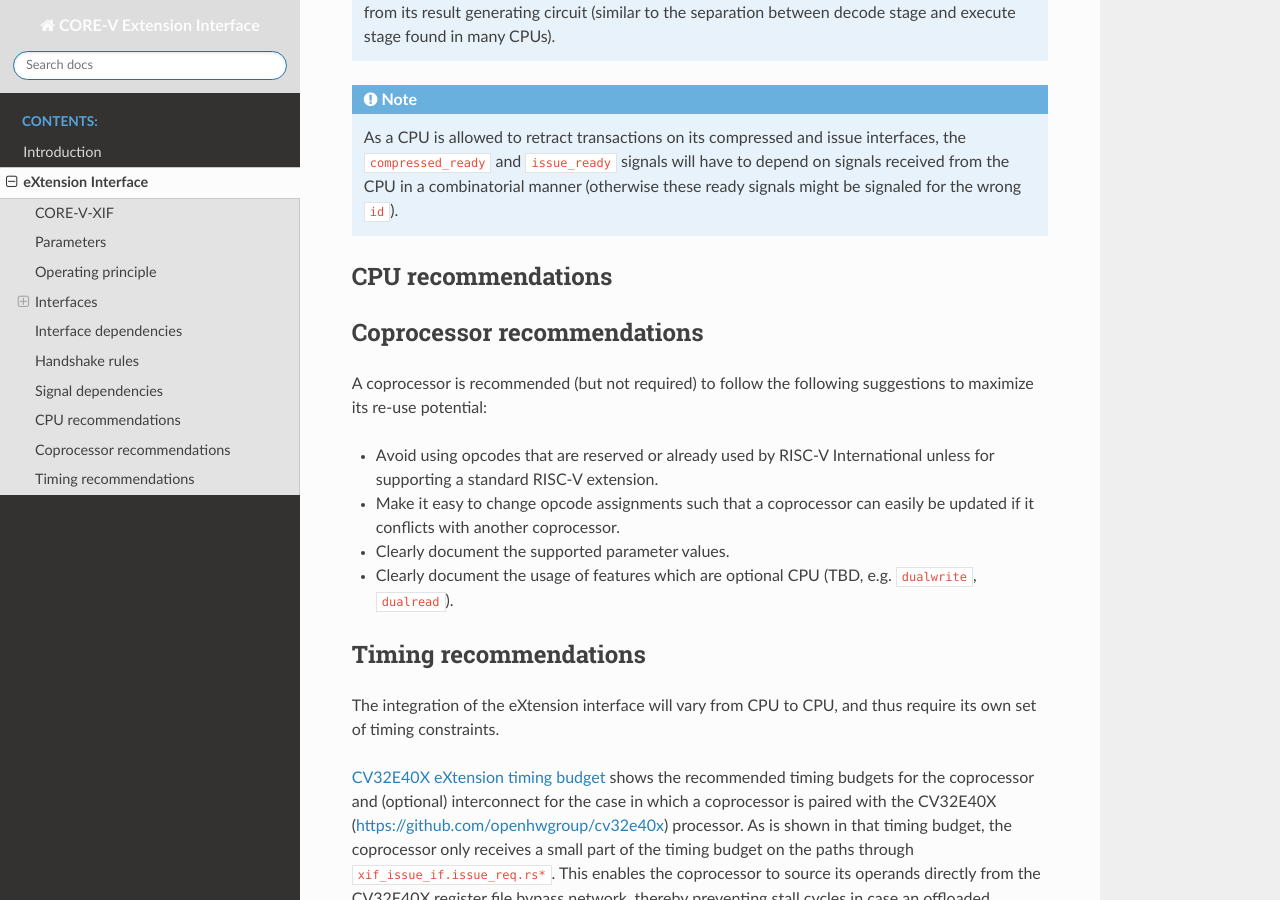
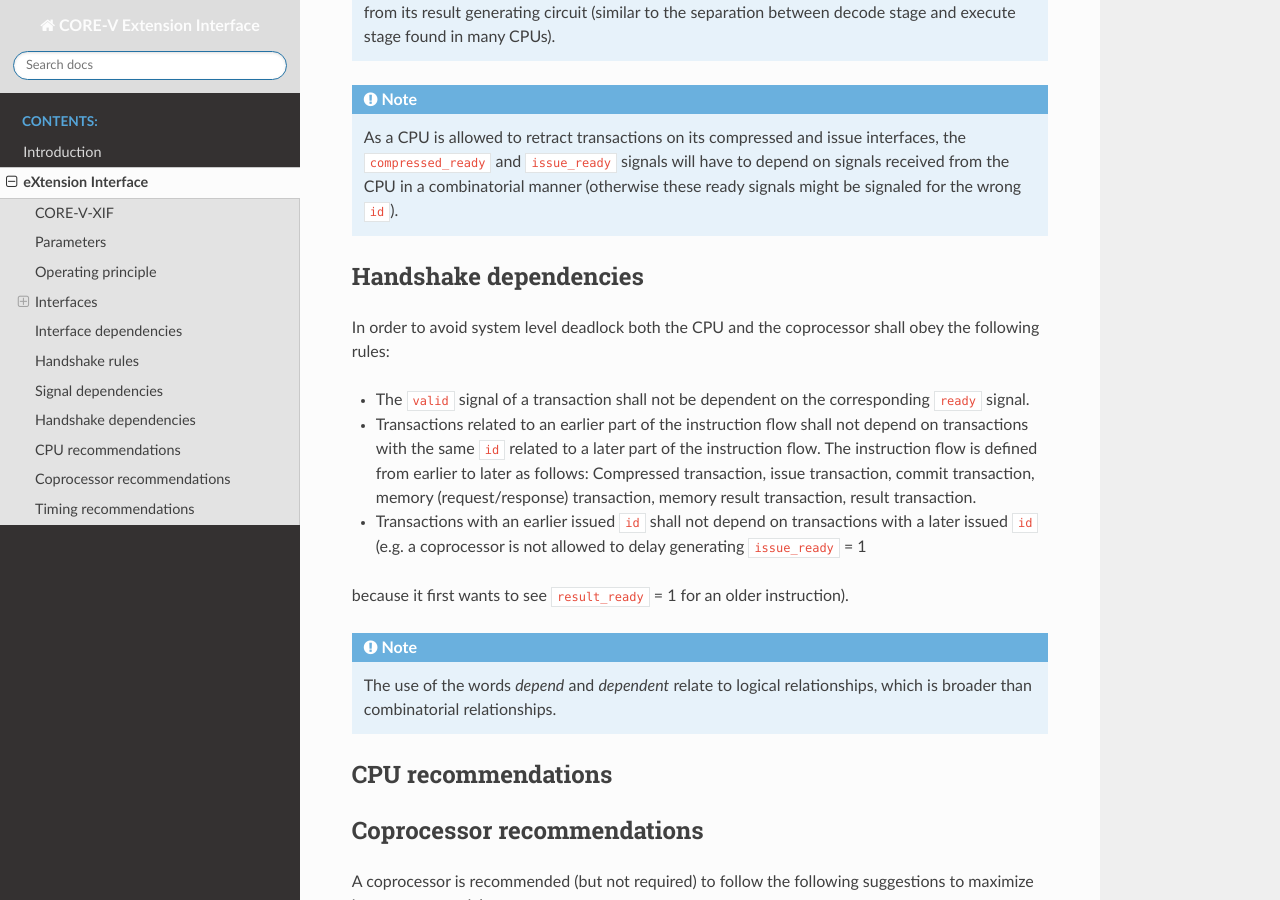
Before and after one commit to openhwgroup/core-v-xif, a Sphinx documentation site: the page built from docs/source/x_ext.rst, in a window 1280 px wide and 900 px high, scrolled down 20178 px. Built offline with Sphinx 7.4.7 and the Read the Docs theme 2.0.0, drawn with Linux system fonts in a browser that asks for light colours.

Commit message:
Added requirements to prevent system level deadlock
Signed-off-by: Arjan Bink <Arjan.Bink@silabs.com>

```diff
--- a/docs/source/x_ext.rst
+++ b/docs/source/x_ext.rst
@@ -841,6 +841,19 @@ A |coprocessor| is allowed (and expected) to have combinatorial paths from its e
    As a |processor| is allowed to retract transactions on its compressed and issue interfaces, the ``compressed_ready`` and ``issue_ready`` signals will have to
    depend on signals received from the |processor| in a combinatorial manner (otherwise these ready signals might be signaled for the wrong ``id``).
 
+Handshake dependencies
+----------------------
+
+In order to avoid system level deadlock both the |processor| and the |coprocessor| shall obey the following rules:
+
+* The ``valid`` signal of a transaction shall not be dependent on the corresponding ``ready`` signal.
+* Transactions related to an earlier part of the instruction flow shall not depend on transactions with the same ``id`` related to a later part of the instruction flow. The instruction flow is defined from earlier to later as follows: Compressed transaction, issue transaction, commit transaction, memory (request/response) transaction, memory result transaction, result transaction.
+* Transactions with an earlier issued ``id`` shall not depend on transactions with a later issued ``id`` (e.g. a |coprocessor| is not allowed to delay generating ``issue_ready`` = 1
+because it first wants to see ``result_ready`` = 1 for an older instruction).
+
+.. note::
+   The use of the words *depend* and *dependent* relate to logical relationships, which is broader than combinatorial relationships.
+
 CPU recommendations
 -------------------
 
```
